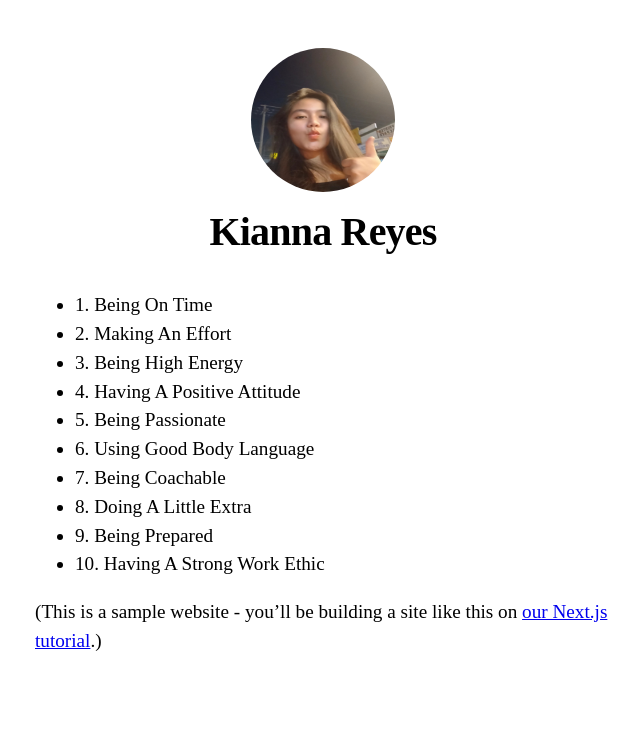
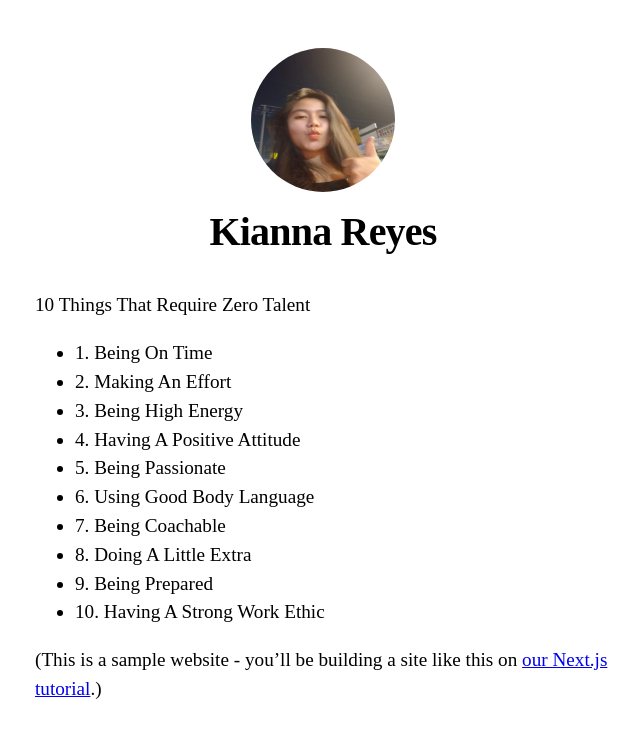
Before and after one commit to kiannna/cpeitel3, a Next.js app: page / in a window 1280 px wide. Shown: the top 738 px of the page, without its empty margins (317-957 px from the left). Built offline with nearby package versions, Linux system fonts and the light colour scheme.

Commit message:
Update index.js

```diff
--- a/pages/index.js
+++ b/pages/index.js
@@ -9,6 +9,8 @@ export default function Home() {
         <title>No Talent Required</title>
       </Head>
       <section className={utilStyles.headingMd}>
+
+    <p>10 Things That Require Zero Talent </p>
 <ul>
         <li>1. Being On Time </li>
         <li>2. Making An Effort </li>
```
